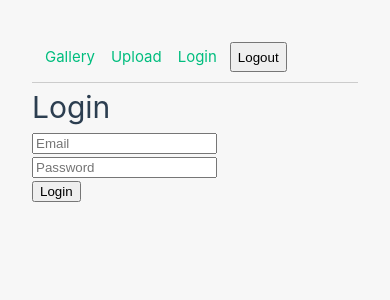
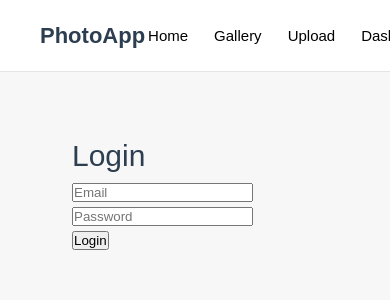
Before and after one commit to lolatrlc/paradigms-photo-app, a Vue app in the folder frontend/: page /login in a window 390 px wide. Shown: the top 300 px of the page. Built offline with nearby package versions, Linux system fonts and the light colour scheme; the HTML template or start-up script is replaced by a standard one.

Commit message:
Improve frontend layout and responsive navbar

```diff
--- a/frontend/src/App.vue
+++ b/frontend/src/App.vue
@@ -1,8 +1,40 @@
 <script setup lang="ts">
-import Navbar from './components/Navbar.vue'
+import Navbar from "./components/Navbar.vue";
 </script>
 
 <template>
-  <Navbar />
-  <router-view />
+  <div class="layout">
+
+    <Navbar />
+
+    <main class="content">
+      <router-view />
+    </main>
+
+  </div>
 </template>
+
+<style>
+
+* {
+  margin: 0;
+  padding: 0;
+  box-sizing: border-box;
+}
+
+body {
+  background: #f7f7f7;
+  font-family: Arial, Helvetica, sans-serif;
+}
+
+.layout {
+  min-height: 100vh;
+}
+
+.content {
+  padding: 100px 40px 40px 40px;
+  max-width: 1400px;
+  margin: 0 auto;
+}
+
+</style>
--- a/frontend/src/components/Navbar.vue
+++ b/frontend/src/components/Navbar.vue
@@ -1,31 +1,106 @@
 <script setup lang="ts">
+import { useAuthStore } from "../stores/auth";
 import { useRouter } from "vue-router";
 
+const auth = useAuthStore();
 const router = useRouter();
 
 const logout = () => {
-  localStorage.removeItem("token");
+  auth.logout();
   router.push("/login");
 };
 </script>
 
 <template>
   <nav class="navbar">
-    <router-link to="/">Gallery</router-link>
-    <router-link to="/upload">Upload</router-link>
-    <router-link to="/login">Login</router-link>
 
-    <button @click="logout">
-      Logout
-    </button>
+    <div class="logo">
+      PhotoApp
+    </div>
+
+    <div class="links">
+
+      <router-link to="/">
+        Home
+      </router-link>
+
+      <router-link to="/gallery">
+        Gallery
+      </router-link>
+
+      <router-link to="/upload">
+        Upload
+      </router-link>
+
+      <router-link to="/dashboard">
+        Dashboard
+      </router-link>
+
+      <button @click="logout">
+        Logout
+      </button>
+
+    </div>
   </nav>
 </template>
 
 <style scoped>
+
 .navbar {
+  position: fixed;
+  top: 0;
+  left: 0;
+  width: 100%;
+
   display: flex;
-  gap: 10px;
-  padding: 10px;
-  border-bottom: 1px solid #ccc;
+  justify-content: space-between;
+  align-items: center;
+
+  padding: 18px 40px;
+
+  background: white;
+  border-bottom: 1px solid #e5e5e5;
+
+  z-index: 1000;
 }
+
+.logo {
+  font-size: 22px;
+  font-weight: bold;
+}
+
+.links {
+  display: flex;
+  align-items: center;
+  gap: 20px;
+}
+
+a {
+  text-decoration: none;
+  color: black;
+  font-weight: 500;
+
+  transition: opacity 0.2s ease;
+}
+
+a:hover {
+  opacity: 0.6;
+}
+
+.router-link-active {
+  font-weight: bold;
+}
+
+button {
+  padding: 10px 15px;
+
+  border: none;
+  border-radius: 8px;
+
+  cursor: pointer;
+
+  background: #ff4d4d;
+  color: white;
+}
+
 </style>
```
